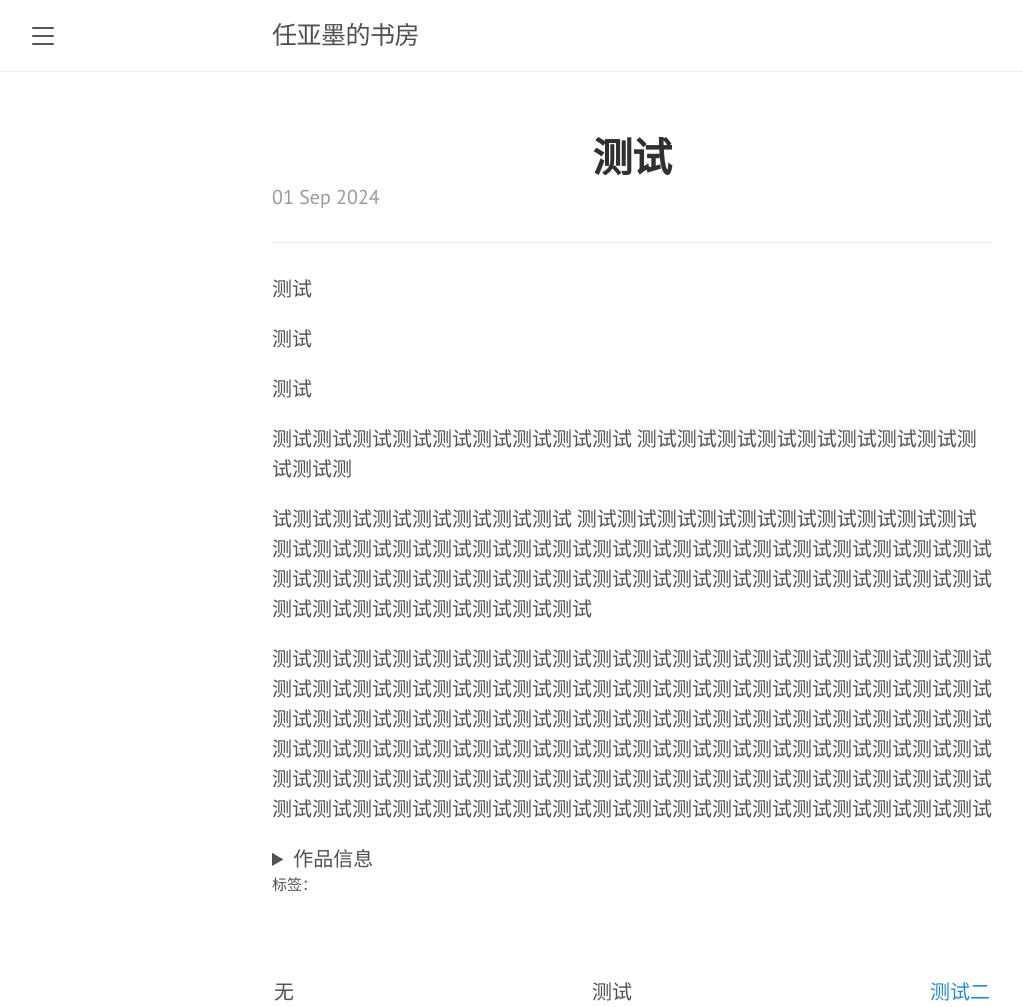
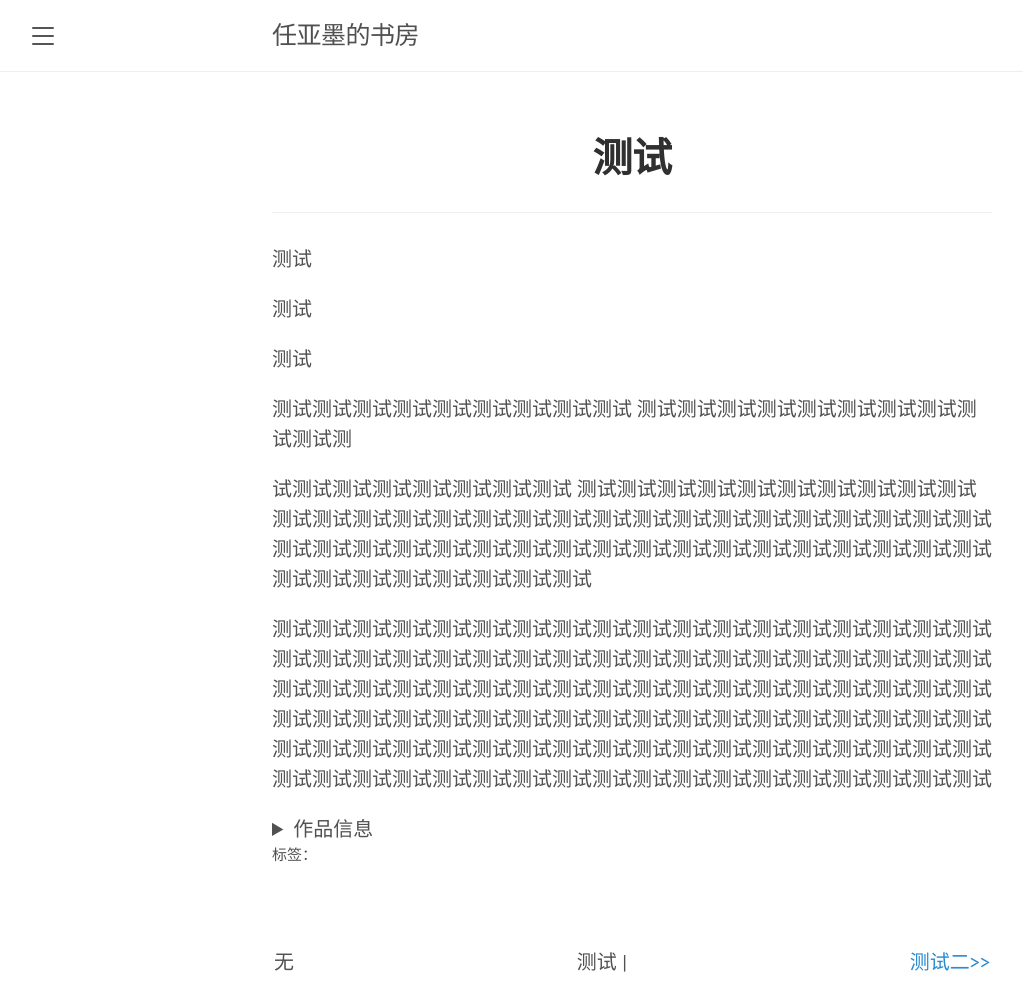
Before and after one commit to Reqeekouton/reqeekouton.github.io, a Jekyll site: the page built from _posts/2024-09-01-test.md, in a window 1280 px wide. Shown: the whole page, without its empty margins (8-1031 px from the left). Built offline with Jekyll 4.4.1, drawn with Linux system fonts in a browser that asks for light colours; some web fonts are replaced; after the commit the page ends 977 px from its top, so only the background shows below that.

Commit message:
Add files via upload

```diff
--- a/_layouts/post.html
+++ b/_layouts/post.html
@@ -4,13 +4,13 @@ layout: default
 
 <div class="post">
   <h1 class="post-title">{{ page.title }}</h1>
-  <span class="post-date">{{ page.date | date_to_string }}</span>
+
  <hr>
   <div class="post-content">
     {{ content }}
     <details markdown='1'><summary>作品信息</summary>
     <blockquote>
-    作品发布于：{{ post.date | date: "%Y年%m月%d日" }}，作者：{% if page.author %}作者: {{ page.author }}{% endif %}。
+    作品发布于：{{ page.date | date: "%Y年%m月%d日" }}，作者：{% if page.author %}作者: {{ page.author }}{% endif %}。
 
     </blockquote>
 </details>
@@ -31,19 +31,19 @@ layout: default
 <div class="post-nav">
   <div class="nav-item">
     {% if page.previous %}
-      <a href="{{ page.previous.url }}">{{ page.previous.title }}</a>
+      <a href="{{ page.previous.url }}"> <<{{ page.previous.title }} |</a>
     {% else %}
       <span>无</span>
     {% endif %}
   </div>
 
   <div class="nav-item current-title">
-    <span>{{ page.title }}</span>
+    <span>{{ page.title }} |</span>
   </div>
 
   <div class="nav-item">
     {% if page.next %}
-      <a href="{{ page.next.url }}">{{ page.next.title }}</a>
+      <a href="{{ page.next.url }}"> {{ page.next.title }}>> </a>
     {% else %}
       <span>无</span>
     {% endif %}
```
